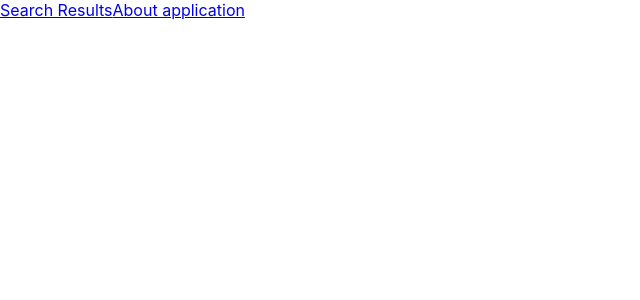
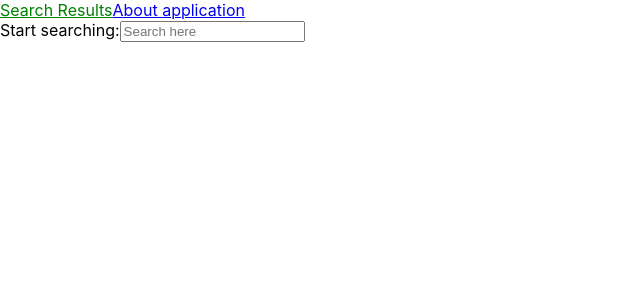
Before and after one commit to elenabarashkova/github-search, a React (Create React App) app: page / in a window 1280 px wide. Shown: the top 300 px of the page, without its empty margins (0-640 px from the left). Built offline with nearby package versions, Linux system fonts and the light colour scheme.

Commit message:
feat: add search

```diff
--- a/src/App.tsx
+++ b/src/App.tsx
@@ -9,8 +9,8 @@ import { ROUTES } from './routes';
 export const App: React.FC = () => (
   <Routes>
     <Route path="/" element={<Layout />}>
-      {ROUTES.map(({path, Element}) => (
-        <Route path={path} element={Element} />
+      {ROUTES.map(({path, Element}, index) => (
+        <Route key={`route-${index}`} path={path} element={Element} />
       ))}
     </Route>
   </Routes>
--- a/src/components/Layout/index.tsx
+++ b/src/components/Layout/index.tsx
@@ -6,12 +6,15 @@ import {
 import { ROUTES } from '../../routes';
 import styles from './style.module.css';
 
+//todo: fix initial route situation : either leave / as search results or addinitial redirectfrom / to search-results
+
 export const Layout: React.FC = () => (
   <>
     <header>
       <nav>
-        {ROUTES.map(({path, title}) => (
+        {ROUTES.map(({path, title}, index) => (
           <NavLink
+            key={`nav-link-${index}`}
             to={path}
             className={({ isActive }) => isActive ? styles.active : '' }
           >
--- /dev/null
+++ b/src/constants/index.ts
@@ -0,0 +1 @@
+export const SEARCH_QUERY = 'searchBy';
--- /dev/null
+++ b/src/pages/SearchResults/Search/index.tsx
@@ -0,0 +1,20 @@
+import React, { ChangeEvent } from 'react';
+
+interface ISearch {
+  onChange: CallableFunction,
+  value: string | null
+}
+
+export const Search: React.FC<ISearch> = ({ onChange, value}) => (
+  <div>
+    <label htmlFor="search">Start searching:</label>
+    <input
+      type="search"
+      name='search'
+      id='search'
+      onChange={({ target }: ChangeEvent<HTMLInputElement>) => onChange(target.value)}
+      placeholder='Search here'
+      value={value ?? undefined}
+    />
+  </div>
+);
--- a/src/pages/SearchResults/index.tsx
+++ b/src/pages/SearchResults/index.tsx
@@ -1,5 +1,20 @@
-import React from 'react';
+import React, { useCallback } from 'react';
+import { Search } from './Search';
+import { useSearchParams } from 'react-router-dom';
+import { SEARCH_QUERY } from '../../constants';
 
 export const SearchResults: React.FC = () => {
-  return <div>Search results</div>
+  const [searchParams, setSearchParams] = useSearchParams();
+
+  const handleSearchChange = useCallback((value: string) => {
+    const searchParam = {
+      SEARCH_QUERY: value
+    };
+    const newSearchParam = value.length === 0 ? {} : searchParam;
+    setSearchParams(newSearchParam);
+  }, [searchParams]);
+
+  return (
+    <Search onChange={handleSearchChange} value={searchParams.get(SEARCH_QUERY)} />
+  )
 }
--- a/src/routes.tsx
+++ b/src/routes.tsx
@@ -4,7 +4,7 @@ import React from 'react';
 
 export const ROUTES = [
   {
-    path: 'search-results',
+    path: '/',
     Element: <SearchResults />,
     title: 'Search Results'
   },
```
Also changed, not shown: public/index.html (+0 -9 lines).
